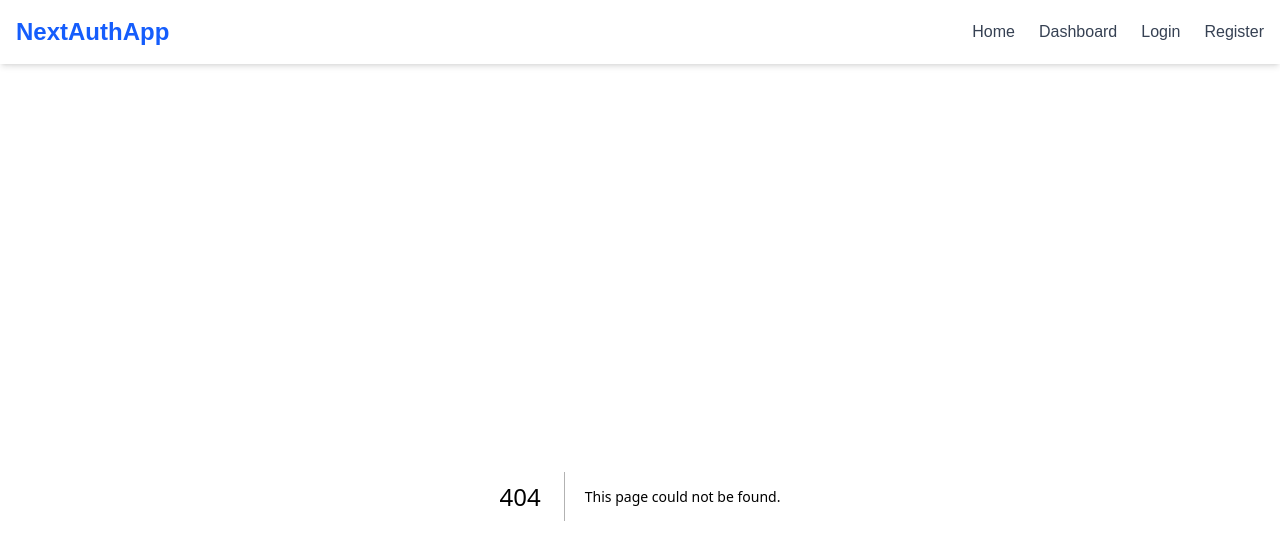
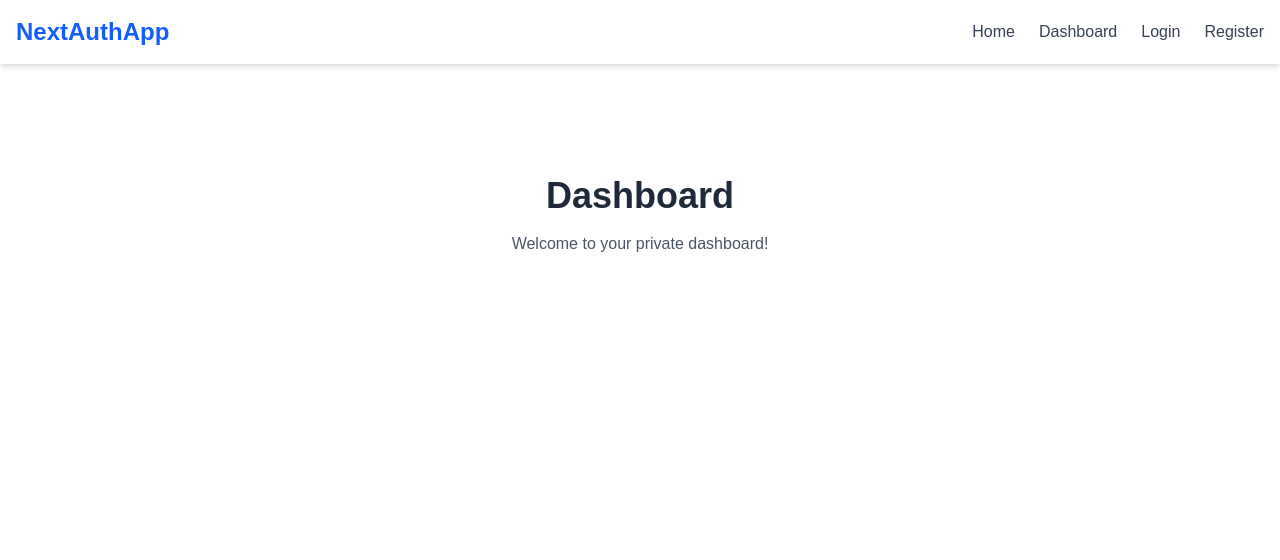
Before and after one commit to Clinton1029/next-auth-prisma-demo, a Next.js app: page /dashboard in a window 1280 px wide. Before the commit this address had no page. Shown: the top 560 px of the page. Built offline with nearby package versions, Linux system fonts and the light colour scheme.

Commit message:
added a dashbord

```diff
--- /dev/null
+++ b/app/dashboard/page.jsx
@@ -0,0 +1,10 @@
+export default function DashboardPage() {
+  return (
+    <div className="text-center py-20">
+      <h1 className="text-4xl font-bold text-gray-800 mb-4">
+        Dashboard
+      </h1>
+      <p className="text-gray-600">Welcome to your private dashboard!</p>
+    </div>
+  );
+}
```
